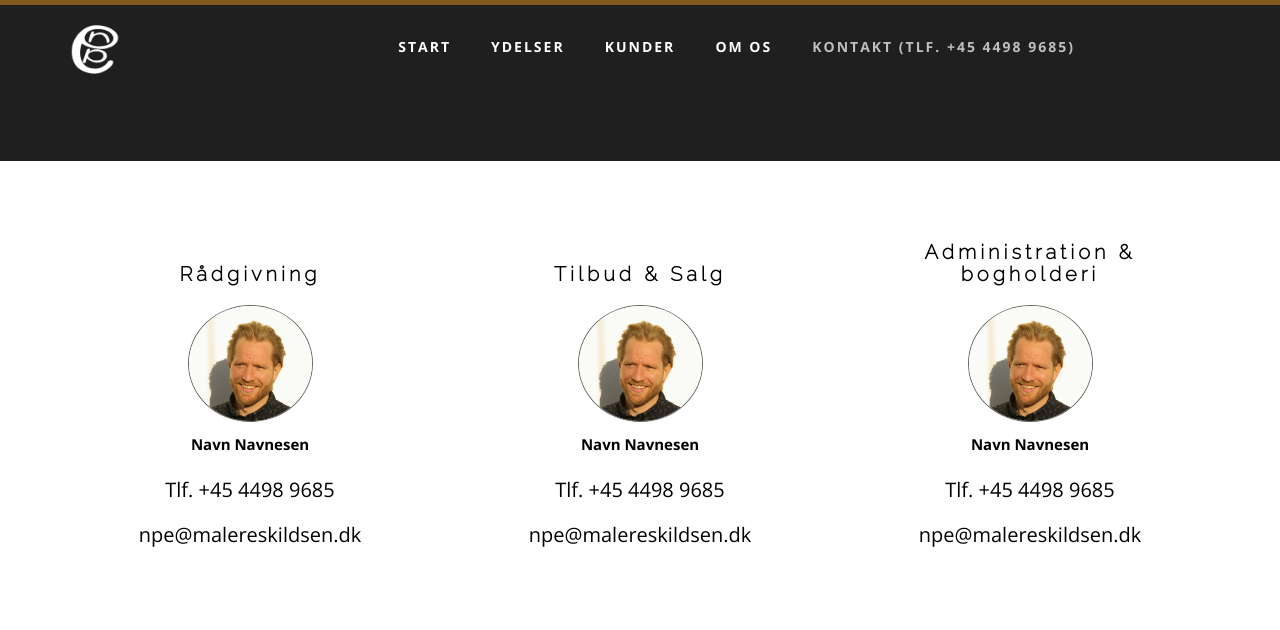
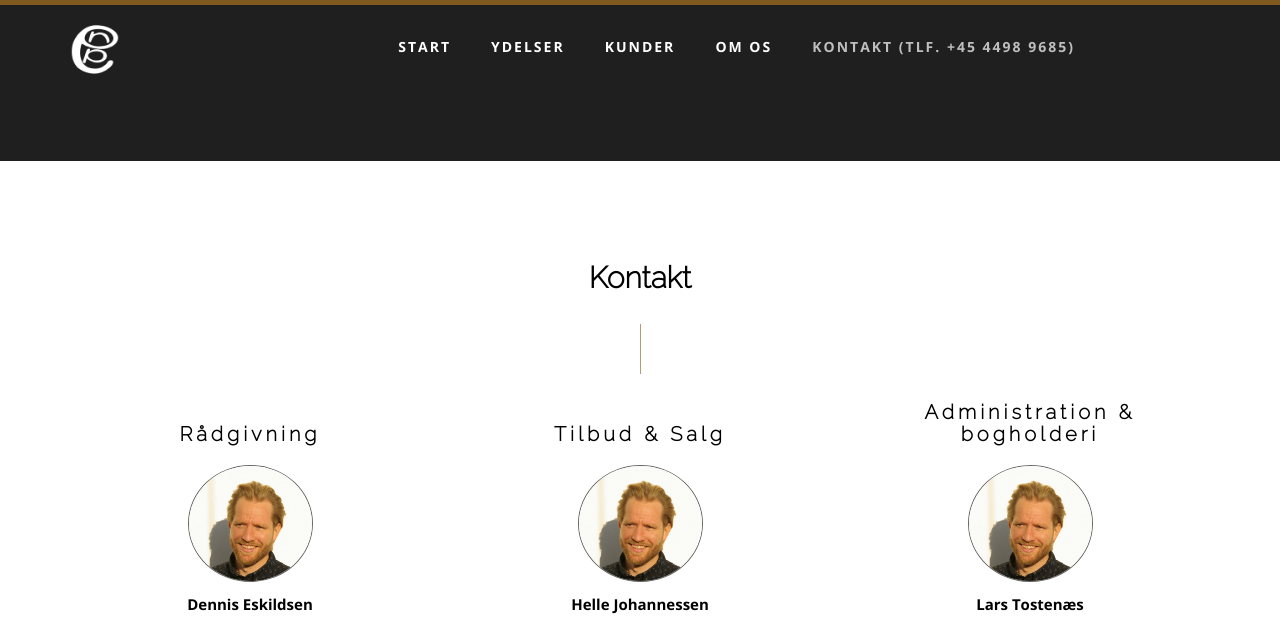
Before and after one commit to re-cph/eskildsen, a Jekyll site: the page built from index.html, in a window 1280 px wide and 1400 px high, scrolled down 5407 px. Shown: the top 630 px of the window. Built offline with Jekyll 4.4.1, drawn with Linux system fonts in a browser that asks for light colours; some of the changed text lies outside the part shown.

Commit message:
Content and style update

```diff
--- a/_sass/_site.sass
+++ b/_sass/_site.sass
@@ -36,7 +36,7 @@ body,
     color: #000
   .phone
     font-size: 20px
-    line-height: 45px
+    line-height: 25px
     font-weight: 300
 
   img
@@ -44,6 +44,8 @@ body,
     border-radius: 50%
     margin: 10px auto
     border: 1px solid #666
+  .contact
+    margin-bottom: 50px
 
 .liner
   background-color: $brown
--- a/index.html
+++ b/index.html
@@ -99,7 +99,7 @@ layout: default
                 <div class="team-inner clearfix">
                     <div class="col-md-5">
                         <div class="team-spacing"></div>
-                        <h3 class="small-title">Traditionelt malerarbejde</h3>
+                        <h2>Traditionelt malerarbejde</h2>
                         <p class="team-post">
                           Facade, vinduer, døre, lofter vægge, renovering, vedligehold, fraflytninger, forsikringsskader, etc
                         </p>
@@ -120,7 +120,7 @@ layout: default
                 <div class="team-inner clearfix">
                     <div class="col-md-5">
                         <div class="team-spacing"></div>
-                        <h3 class="small-title">Sprøjtelakering</h3>
+                        <h2>Sprøjtelakering</h2>
                         <p class="team-post">Forny dit hjem eller dit kontor</p>
                         <p>
                           Vi sprøjtelakerer døre, stole, køkken- og skabslåger, andre møbler, andet inventar og sågar piano. Skal du forny din stue, din restaurant, dit kontor - så kan vi hjælpe.
@@ -136,7 +136,7 @@ layout: default
                 <div class="team-inner clearfix">
                     <div class="col-md-5">
                         <div class="team-spacing"></div>
-                        <h3 class="small-title">Service- og rammeaftaler</h3>
+                        <h2>Service- og rammeaftaler</h2>
                         <p class="team-post">Vores biler servicere det meste af Sjælland</p>
                         <p>
                           Vi vil gerne tage et ekstra skridt for at du altid kan få løst dine maleropgaver.
@@ -155,7 +155,7 @@ layout: default
                 <div class="team-inner clearfix">
                     <div class="col-md-5">
                         <div class="team-spacing"></div>
-                        <h3 class="small-title">Hovedentrepriser</h3>
+                        <h2>Hovedentrepriser</h2>
                         <p class="team-post">Fx. moderniseringer og fraflytninger</p>
                         <p>
                           Efter dit ønske levere vi ydelser fra vores faste samarbejdspartnere indenfor følgende fag:
@@ -409,7 +409,6 @@ layout: default
   </div><!--/.big-ticker-->
 </div><!--/.big-background-->
 
-
 <div id="about" class="content black-bg">
   <div class="container">
     <div class="row">
@@ -430,36 +429,42 @@ layout: default
 <div id="contact" class="content">
   <div class="container">
     <div class="row">
-      <div class="col-md-4 align-center">
+
+      <div class="col-md-8 align-center col-md-offset-2">
+        <h2 class="">Kontakt</h2>
+        <div class="liner"></div>
+      </div>
+
+      <div class="col-md-4 align-center contact">
         <h2 class="head-title"><br>Rådgivning</h2>
         <img src="images/contact/portrait-test.jpg">
         <!-- <div class="liner"></div> -->
-        <p><strong>Navn Navnesen</strong></p>
+        <p><strong>Dennis Eskildsen</strong></p>
         <p class="phone">
-          Tlf. {{ site.phone }}<br>
-          <a href="mailto:{{ site.email }}">{{ site.email }}</a>
+          Tlf. 20 27 82 81<br>
+          <a href="mailto:dennis@malereskildsen.dk ">dennis@malereskildsen.dk </a>
         </p>
       </div><!--/.col-md-4-->
 
-      <div class="col-md-4 align-center">
+      <div class="col-md-4 align-center contact">
         <h2 class="head-title"><br>Tilbud &amp; Salg</h2>
         <img src="images/contact/portrait-test.jpg">
         <!-- <div class="liner"></div> -->
-        <p><strong>Navn Navnesen</strong></p>
+        <p><strong>Helle Johannessen </strong></p>
         <p class="phone">
-          Tlf. {{ site.phone }}<br>
-          <a href="mailto:{{ site.email }}">{{ site.email }}</a>
+          Tlf. 26 27 08 93<br>
+          <a href="mailto:helle@malereskildsen.dk">helle@malereskildsen.dk</a>
         </p>
       </div><!--/.col-md-4-->
 
-      <div class="col-md-4 align-center">
+      <div class="col-md-4 align-center contact">
         <h2 class="head-title">Administration &amp;<br>bogholderi</h2>
         <img src="images/contact/portrait-test.jpg">
         <!-- <div class="liner"></div> -->
-        <p><strong>Navn Navnesen</strong></p>
+        <p><strong>Lars Tostenæs</strong></p>
         <p class="phone">
-          Tlf. {{ site.phone }}<br>
-          <a href="mailto:{{ site.email }}">{{ site.email }}</a>
+          Tlf. 20 96 19 07<br>
+          <a href="mailto:lars@malereskildsen.dk">lars@malereskildsen.dk</a>
         </p>
       </div><!--/.col-md-4-->
     </div><!--/.row-->
```
